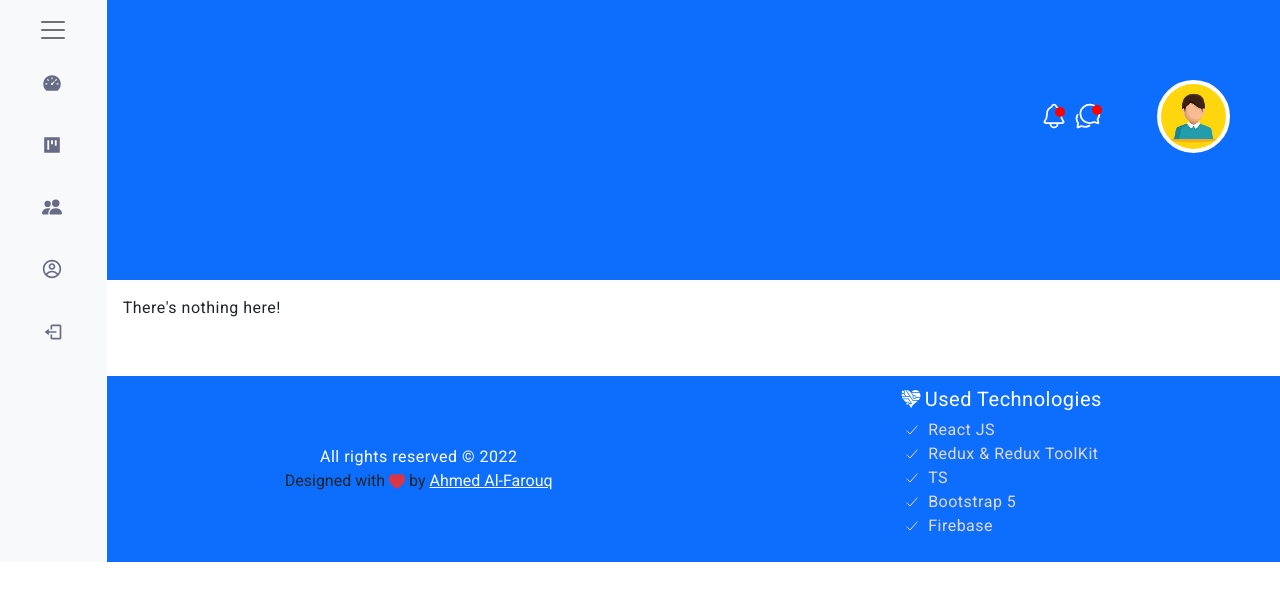
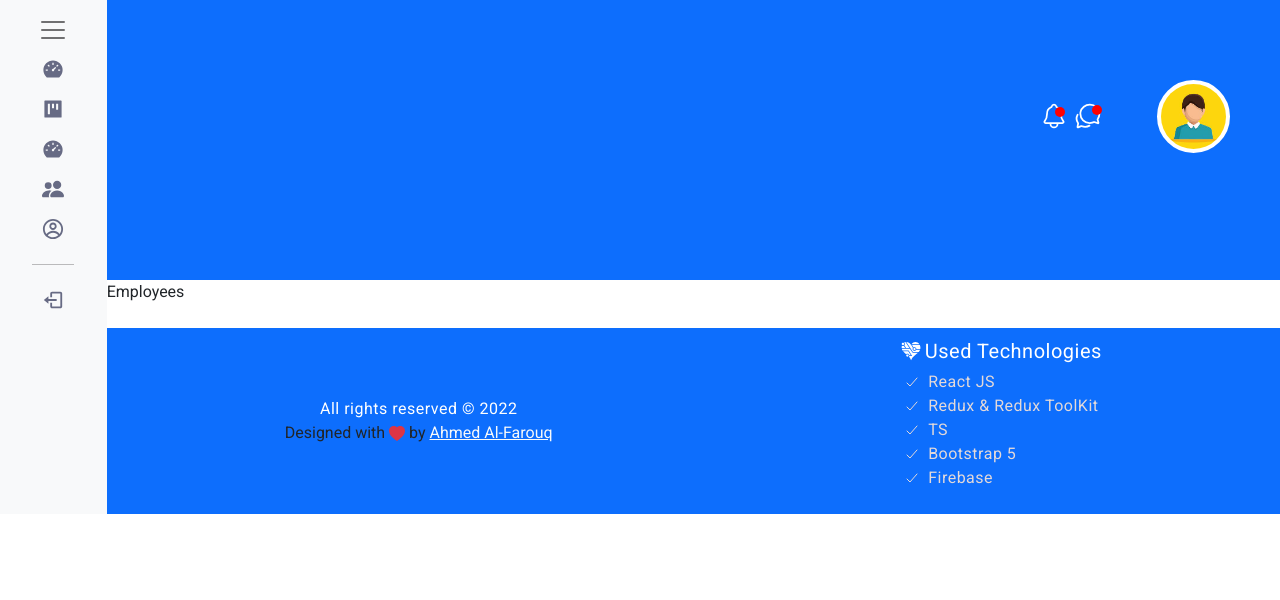
Before and after one commit to alfarouq-tech/AFT-Dashboard, a React (Create React App) app: page /employees in a window 1280 px wide. Shown: the top 600 px of the page. Built offline with nearby package versions, Linux system fonts and the light colour scheme; no server answers; sample sign-in values are in the browser's storage.

Commit message:
update navbar code and add employees

```diff
--- a/src/App.tsx
+++ b/src/App.tsx
@@ -17,6 +17,7 @@ import Profile from "./pages/Profile";
 import SignIn from "./pages/SignIn";
 import SignUp from "./pages/SignUp";
 import ResetPassword from "./pages/ResetPassword";
+import Employees from "./pages/Employees";
 
 const App = () => {
   const user = useAppSelector((state) => state.auth.user);
@@ -43,6 +44,7 @@ const App = () => {
           <Route path="" element={<Dashboard />} />
           <Route path="projects" element={<Projects />} />
           <Route path="our-clients" element={<OurClients />} />
+          <Route path="employees" element={<Employees />} />
           <Route path="profile" element={<Profile />} />
           <Route
             path="*"
--- a/src/components/Navbar/ClosedNav.tsx
+++ /dev/null
@@ -1,54 +0,0 @@
-import React from "react";
-// React Router
-import { Link, useNavigate } from "react-router-dom";
-// Icons
-import { AiFillDashboard, AiFillProject } from "react-icons/ai";
-import { BsFillPeopleFill } from "react-icons/bs";
-import { CgProfile } from "react-icons/cg";
-import { BiLogOut } from "react-icons/bi";
-// Redux
-import { useAppDispatch } from "../../redux/hooks";
-import logOut from "../../redux/auth/logOut";
-
-const ClosedNav = React.forwardRef(
-  (props, ref: React.Ref<HTMLUListElement>) => {
-    const dispatch = useAppDispatch();
-    const navigate = useNavigate();
-    const logout = () => {
-      dispatch(logOut());
-      navigate("/login", { replace: true });
-    }
-
-    return (
-      <ul className="nav flex-column closed-nav" ref={ref}>
-        <li className="nav-item">
-          <Link to="/" className="nav-link">
-            <AiFillDashboard title="Dashboard" />
-          </Link>
-        </li>
-        <li className="nav-item">
-          <Link to="/projects" className="nav-link">
-            <AiFillProject title="Projects" />
-          </Link>
-        </li>
-        <li className="nav-item">
-          <Link to="/our-clients" className="nav-link">
-            <BsFillPeopleFill title="Our Clients" />
-          </Link>
-        </li>
-        <li className="nav-item">
-          <Link to="/profile" className="nav-link">
-            <CgProfile title="Profile" />
-          </Link>
-        </li>
-        <li className="nav-item">
-          <button type="button" className="btn nav-link" onClick={logout}>
-            <BiLogOut title="Log-Out" />
-          </button>
-        </li>
-      </ul>
-    );
-  }
-);
-
-export default ClosedNav;
--- a/src/components/Navbar/MainNav.tsx
+++ /dev/null
@@ -1,109 +0,0 @@
-import React from "react";
-import "bootstrap/dist/css/bootstrap.min.css";
-// Redux & Auth
-import { useAppDispatch } from "../../redux/hooks";
-import logOut from "../../redux/auth/logOut";
-// Router
-import { Link, useNavigate } from "react-router-dom";
-// Icons
-import { AiFillDashboard, AiFillProject } from "react-icons/ai";
-import { BsFillPeopleFill } from "react-icons/bs";
-import { CgProfile } from "react-icons/cg";
-import { BiLogOut } from "react-icons/bi";
-
-const MainNav = React.forwardRef(
-  (
-    props: {
-      navbarToggle: () => void;
-      hiddenClass: string;
-    },
-    ref: React.Ref<HTMLUListElement>
-  ) => {
-    const dispatch = useAppDispatch();
-    const navigate = useNavigate();
-    const logout = () => {
-      dispatch(logOut());
-      navigate("/login", { replace: true });
-    };
-
-    return (
-      <ul
-        className={`nav nav-pills flex-column fs-6 mt-5 align-self-center ${props.hiddenClass}`}
-        ref={ref}
-      >
-        <li className="nav-item my-2">
-          <div
-            onClick={props.navbarToggle}
-            onKeyPress={props.navbarToggle}
-            role="button"
-            tabIndex={0}
-          >
-            <Link to="/" className="d-flex align-items-center">
-              <AiFillDashboard />
-              Dashboard
-            </Link>
-          </div>
-        </li>
-        <li className="nav-item my-2">
-          <div
-            onClick={props.navbarToggle}
-            onKeyPress={props.navbarToggle}
-            role="button"
-            tabIndex={0}
-          >
-            <Link to="/projects" className="d-flex align-items-center">
-              <AiFillProject />
-              Projects
-            </Link>
-          </div>
-        </li>
-        <li className="nav-item my-2">
-          <div
-            onClick={props.navbarToggle}
-            onKeyPress={props.navbarToggle}
-            role="button"
-            tabIndex={0}
-          >
-            <Link to="/our-clients" className="d-flex align-items-center">
-              <BsFillPeopleFill />
-              Our Clients
-            </Link>
-          </div>
-        </li>
-        <li className="nav-item my-2">
-          <div
-            onClick={props.navbarToggle}
-            onKeyPress={props.navbarToggle}
-            role="button"
-            tabIndex={0}
-          >
-            <Link to="/profile" className="d-flex align-items-center">
-              <CgProfile />
-              Profile
-            </Link>
-          </div>
-        </li>
-        <hr />
-        <li className="nav-item my-2">
-          <div
-            onClick={props.navbarToggle}
-            onKeyPress={props.navbarToggle}
-            role="button"
-            tabIndex={0}
-          >
-            <button
-              type="button"
-              className="btn d-flex align-items-center"
-              onClick={logout}
-            >
-              <BiLogOut />
-              Log-Out
-            </button>
-          </div>
-        </li>
-      </ul>
-    );
-  }
-);
-
-export default MainNav;
--- /dev/null
+++ b/src/components/Navbar/MainNavItems.tsx
@@ -0,0 +1,96 @@
+import React from "react";
+// Redux & Auth
+import { useAppDispatch } from "../../redux/hooks";
+import logOut from "../../redux/auth/logOut";
+// Router
+import { Link, useNavigate } from "react-router-dom";
+// Icons
+import { AiFillDashboard, AiFillProject } from "react-icons/ai";
+import { BsFillPeopleFill } from "react-icons/bs";
+import { CgProfile } from "react-icons/cg";
+import { BiLogOut } from "react-icons/bi";
+
+interface Item {
+  name: string;
+  url: string;
+  icon: JSX.Element;
+}
+
+const MainNavItems = React.memo(
+  (props: { navbarToggle: () => void; navClosed: boolean }) => {
+    const items: Item[] = [
+      {
+        name: "Dashboard",
+        url: "/",
+        icon: <AiFillDashboard />,
+      },
+      {
+        name: "Projects",
+        url: "/projects",
+        icon: <AiFillProject />,
+      },
+      {
+        name: "Employees",
+        url: "/employees",
+        icon: <AiFillDashboard />,
+      },
+      {
+        name: "Our Clients",
+        url: "/our-clients",
+        icon: <BsFillPeopleFill />,
+      },
+      {
+        name: "Profile",
+        url: "/profile",
+        icon: <CgProfile />,
+      },
+    ];
+    const dispatch = useAppDispatch();
+    const navigate = useNavigate();
+    const logout = () => {
+      dispatch(logOut());
+      navigate("/login", { replace: true });
+    };
+
+    return (
+      <ul className="nav nav-pills flex-column fs-6 mt-5 align-self-center">
+        {items.map((item) => (
+          <li className="nav-item my-2" title={item.name}>
+            <button
+              type="button"
+              className="btn"
+              onClick={() => props.navClosed && props.navbarToggle}
+            >
+              <Link
+                to={item.url}
+                className={`d-flex align-items-center ${
+                  props.navClosed ? "justify-content-center" : ""
+                }`}
+              >
+                {item.icon}
+                <span className={props.navClosed ? "hidden d-none" : ""}>
+                  {item.name}
+                </span>
+              </Link>
+            </button>
+          </li>
+        ))}
+        <hr />
+        <li className="nav-item my-2">
+          <button
+            type="button"
+            className="btn d-flex align-items-center"
+            onClick={logout}
+          >
+            <BiLogOut />
+            <span className={props.navClosed ? "hidden d-none" : ""}>
+              Log-Out
+            </span>
+          </button>
+        </li>
+      </ul>
+    );
+  }
+);
+
+export default MainNavItems;
--- a/src/components/Navbar/TogglerIcon.tsx
+++ b/src/components/Navbar/TogglerIcon.tsx
@@ -1,5 +1,4 @@
 import React from "react";
-import "bootstrap/dist/css/bootstrap.min.css";
 import { AiFillCloseCircle } from "react-icons/ai";
 
 interface Props {
@@ -9,24 +8,18 @@ interface Props {
 function TogglerIcon({ navbarToggle }: Props) {
   return (
     <>
-      <div
-        className="navbar-toggler"
+      <button
+        className="btn navbar-toggler"
         onClick={navbarToggle}
-        onKeyPress={navbarToggle}
-        role="button"
-        tabIndex={0}
       >
         <span className="navbar-toggler-icon" aria-hidden="true" />
-      </div>
-      <div
-        className="close-icon"
+      </button>
+      <button
+        className="btn close-icon"
         onClick={navbarToggle}
-        onKeyPress={navbarToggle}
-        role="button"
-        tabIndex={0}
       >
         <AiFillCloseCircle />
-      </div>
+      </button>
     </>
   );
 }
--- a/src/components/SideNavbar.tsx
+++ b/src/components/SideNavbar.tsx
@@ -1,4 +1,4 @@
-import React, { useRef, memo } from "react";
+import React, { useRef, memo, useState } from "react";
 import "bootstrap/dist/css/bootstrap.min.css";
 // Icons
 import { BiWorld } from "react-icons/bi";
@@ -6,18 +6,16 @@ import { BiWorld } from "react-icons/bi";
 import { useNavigate } from "react-router-dom";
 // Components
 import TogglerIcon from "./Navbar/TogglerIcon";
-import ClosedNav from "./Navbar/ClosedNav";
-import MainNav from "./Navbar/MainNav";
+import MainNavItems from "./Navbar/MainNavItems";
 
 function SideNavbar() {
-  const navbarRef = useRef<HTMLUListElement>(null);
-  const mainNavRef = useRef<HTMLUListElement>(null);
-  const closedNavRef = useRef<HTMLUListElement>(null);
+  const navbarContainerRef = useRef<HTMLUListElement>(null);
+  const [navClosed, setNavClosed] = useState(true);
   const navigate = useNavigate();
 
   // Toggle Navbar
   const navbarToggle = () => {
-    const navbar = navbarRef.current;
+    const navbar = navbarContainerRef.current;
     const toggleList: string[] = [
       "close",
       "col-xl-2",
@@ -30,14 +28,7 @@ function SideNavbar() {
       toggleList.map((item: string) => {
         navbar.classList.toggle(item);
       });
-
-    const nav = mainNavRef.current;
-    if (nav) {
-      nav.classList.toggle("hidden");
-      nav.classList.toggle("d-none");
-    }
-    const closedNav = closedNavRef.current;
-    if (closedNav) closedNav.classList.toggle("hidden");
+    setNavClosed(!navClosed);
   };
 
   const goHome = () => {
@@ -50,21 +41,18 @@ function SideNavbar() {
       className="bg-light navbar-light d-flex flex-column
       align-items-center px-1 py-5 col-sm-1 col-2 close"
       style={{ zIndex: 10 }}
-      ref={navbarRef}
+      ref={navbarContainerRef}
     >
       <TogglerIcon navbarToggle={navbarToggle} />
-      <div className="navbar-logo d-flex align-items-center justify-content-center" onClick={goHome}>
+      <button
+        type="button"
+        className="btn navbar-logo d-flex align-items-center justify-content-center"
+        onClick={goHome}
+      >
         <BiWorld />
-        <span className="mb-0 mx-1">
-          ALFAROUQ
-        </span>
-      </div>
-      <MainNav
-        ref={mainNavRef}
-        hiddenClass="hidden d-none"
-        navbarToggle={navbarToggle}
-      />
-      <ClosedNav ref={closedNavRef} />
+        <span className="mb-0 mx-1">ALFAROUQ</span>
+      </button>
+      <MainNavItems navClosed={navClosed} navbarToggle={navbarToggle} />
     </nav>
   );
 }
--- a/src/css/navbar.css
+++ b/src/css/navbar.css
@@ -11,19 +11,25 @@ nav > ul {
 
 nav .navbar-toggler {
   display: none;
+  padding: 0;
 }
 
 nav .close-icon {
-  cursor: pointer;
-  left: 30px;
+  padding: 0;
+  position: absolute;
+  right: 30px;
   top: 13px;
   font-size: 22px;
   color: rgb(202, 199, 199);
 }
 
+nav .navbar-toggler:focus,
+nav .close-icon:focus {
+  box-shadow: none !important;
+}
+
 nav .navbar-logo span,
 nav .navbar-logo svg {
-  cursor: pointer;
   letter-spacing: 2px;
   color: #007bff;
   font-size: 25px;
@@ -36,13 +42,19 @@ nav .nav {
   transition: 0.2s;
 }
 
+nav .nav .nav-item .btn {
+  box-shadow: none !important;
+  border: 0;
+  padding: 0;
+  margin-left: 10px;
+}
+
 nav .nav .nav-item a,
-nav .nav .nav-item svg {
+nav .nav .nav-item svg,
+nav .nav .nav-item .btn span {
   font-size: 17px !important;
   font-weight: 400;
   color: #676b84 !important;
-  padding-bottom: 2px;
-  margin-right: 2px;
   transition: 0.5s;
 }
 
@@ -52,7 +64,8 @@ nav .nav .nav-item svg {
 }
 
 nav .nav .nav-item:hover a,
-nav .nav .nav-item:hover svg {
+nav .nav .nav-item:hover svg,
+nav .nav .nav-item:hover .btn span {
   color: rgba(0, 0, 0, 0.774) !important;
 }
 
@@ -68,7 +81,6 @@ nav.close .navbar-toggler {
   display: block;
   opacity: 1;
   visibility: visible;
-  outline: none;
   border: none;
   margin: 15px 0 0 0 !important;
   align-self: center;
--- /dev/null
+++ b/src/pages/Employees.tsx
@@ -0,0 +1,7 @@
+import React from "react";
+
+const Employees = () => {
+  return <div>Employees</div>;
+};
+
+export default Employees;
```
